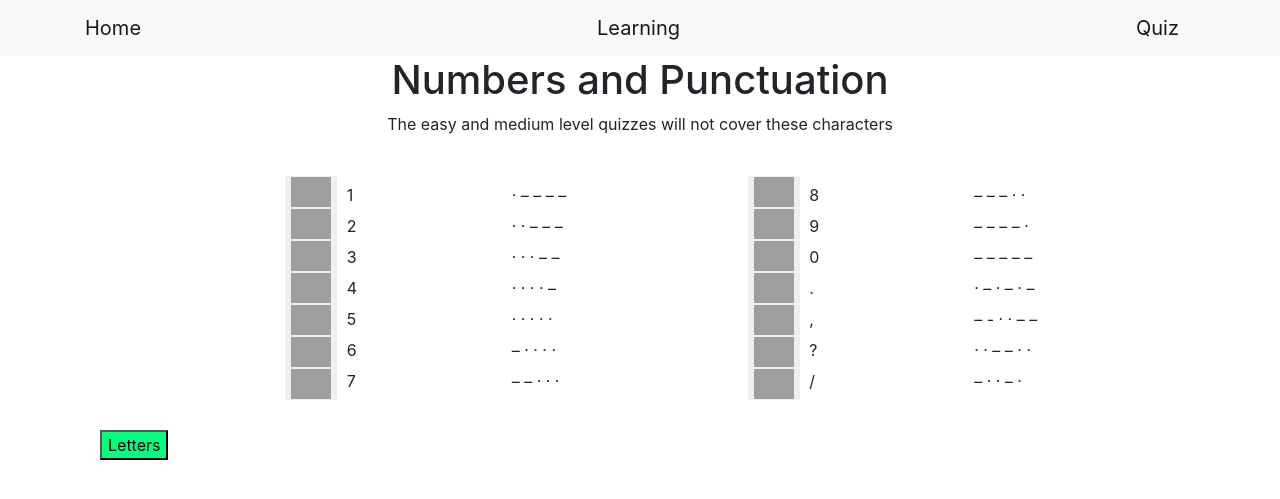
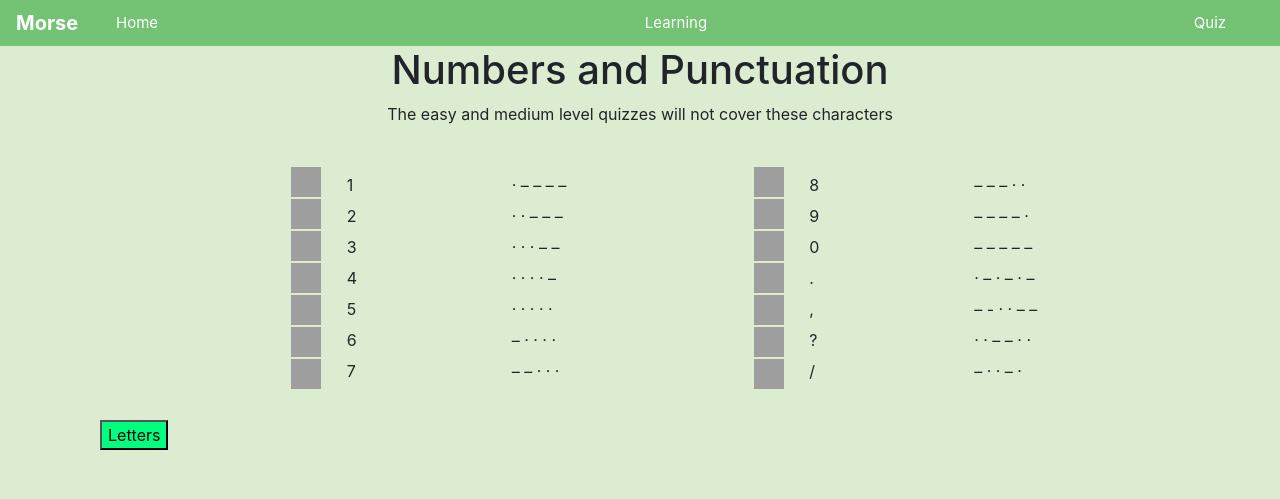
Before and after one commit to ArtesianSquid/InteractiveMorseWebApp, a Flask app: page /learn/numbers in a window 1280 px wide. Shown: the top 499 px of the page. Run offline with Flask 2, Linux system fonts and the light colour scheme; some libraries are stand-ins or nearby versions; grey boxes are pictures that could not be loaded.

Commit message:
added base + accent + gray color + changed play buttons

```diff
--- a/static/home.js
+++ b/static/home.js
@@ -1,3 +1,6 @@
+$(document).ready(function(){
+    $("img").attr("src", "https://icon-library.com/images/play-icon-png-transparent/play-icon-png-transparent-21.jpg");
+});
 function displayItems(data){
     //insert name data
     $.each(data, function(i, datum){
--- a/static/learn.js
+++ b/static/learn.js
@@ -7,6 +7,7 @@ $(document).ready(function() {
             window.location.href = "/learn/" + data["next_lesson"]
         }
     })
+    $("img").attr("src", "https://icon-library.com/images/play-icon-png-transparent/play-icon-png-transparent-21.jpg");
 })
 function play()
 {
--- a/static/main.css
+++ b/static/main.css
@@ -66,6 +66,7 @@ a, a:hover, a:focus, a:active {
 }
 .button-solid {
     border: none;
+	background-color: transparent;
 }
 button-solid:focus {
     border: none;
@@ -85,3 +86,26 @@ button-solid:focus {
 	padding-top: 7px;
 	margin-left: -20px;
 }
+body{
+	background-color: #dcecd0;
+}
+#playButton{
+	width: 30px;
+	height: 30px;
+}
+#nav-head{
+	font-weight: bold;
+	color: white;
+	font-size: 20px;
+}
+#nav-option{
+	font-size: 15px;
+	color: white;
+}
+#nav-option:hover{
+	color: gray;
+	font-weight: bold;
+}
+.navbar-custom {
+    background-color: rgb(116, 194, 116);
+}
--- a/static/numbers.js
+++ b/static/numbers.js
@@ -2,6 +2,7 @@ $(document).ready(function() {
     $("#letters").click(function() {
         window.location.href = "/learn"
     })
+    $("img").attr("src", "https://icon-library.com/images/play-icon-png-transparent/play-icon-png-transparent-21.jpg");
 })
 function play(num)
 {
--- a/static/quiz.js
+++ b/static/quiz.js
@@ -1,4 +1,2 @@
 $(document).ready(function(){
-
-
-  })
+});
--- a/templates/layout.html
+++ b/templates/layout.html
@@ -25,11 +25,12 @@
 
 <body>
 
-  <nav class="navbar navbar-expand-lg navbar-light bg-light">
+  <nav class="navbar navbar-expand-lg navbar-dark navbar-custom">
+    <span id="nav-head">Morse</span>
     <div class="container">
-      <a class="navbar-brand" href="/">Home</a>
-      <a class="navbar-brand" href="/learn">Learning</a>
-      <a class="navbar-brand" href="/quiz_home">Quiz</a>
+      <a id="nav-option" href="/">Home</a>
+      <a id="nav-option" href="/learn">Learning</a>
+      <a id="nav-option" href="/quiz_home">Quiz</a>
       <button class="navbar-toggler" type="button" data-bs-toggle="collapse" data-bs-target="#navbarNavAltMarkup"
         aria-controls="navbarNavAltMarkup" aria-expanded="false" aria-label="Toggle navigation">
         <span class="navbar-toggler-icon"></span>
--- a/templates/numbers.html
+++ b/templates/numbers.html
@@ -25,37 +25,37 @@
                 <div class="col-md-2">
                     <div>
                         <button class="button-solid" id="play1" onclick='play(1)'>
-                            <img src="https://www.pinclipart.com/picdir/middle/68-680890_audio-play-blue-button-clipart.png" width="40" height="30">
+                            <img id = "playButton">
                         </button>
                     </div>
                     <div>
                         <button class="button-solid" id="play2" onclick='play(2)'>
-                            <img src="https://www.pinclipart.com/picdir/middle/68-680890_audio-play-blue-button-clipart.png" width="40" height="30">
+                            <img id = "playButton">
                         </button>
                     </div>
                     <div>
                         <button class="button-solid" id="play3" onclick='play(3)'>
-                            <img src="https://www.pinclipart.com/picdir/middle/68-680890_audio-play-blue-button-clipart.png" width="40" height="30">
+                            <img id = "playButton">
                         </button>
                     </div>
                     <div>
                         <button class="button-solid" id="play4" onclick='play(4)'>
-                            <img src="https://www.pinclipart.com/picdir/middle/68-680890_audio-play-blue-button-clipart.png" width="40" height="30">
+                            <img id = "playButton">
                         </button>
                     </div>
                     <div>
                         <button class="button-solid" id="play5" onclick='play(5)'>
-                            <img src="https://www.pinclipart.com/picdir/middle/68-680890_audio-play-blue-button-clipart.png" width="40" height="30">
+                            <img id = "playButton">
                         </button>
                     </div>
                     <div>
                         <button class="button-solid" id="play6" onclick='play(6)'>
-                            <img src="https://www.pinclipart.com/picdir/middle/68-680890_audio-play-blue-button-clipart.png" width="40" height="30">
+                            <img id = "playButton">
                         </button>
                     </div>
                     <div>
                         <button class="button-solid" id="play7" onclick='play(7)'>
-                        <img src="https://www.pinclipart.com/picdir/middle/68-680890_audio-play-blue-button-clipart.png" width="40" height="30">
+                            <img id = "playButton">
                         </button>
                     </div>
 
@@ -87,37 +87,37 @@
                 <div class="col-md-2">
                     <div>
                         <button class="button-solid" id="play8" onclick='play(8)'>
-                            <img src="https://www.pinclipart.com/picdir/middle/68-680890_audio-play-blue-button-clipart.png" width="40" height="30">
+                            <img id = "playButton">
                         </button>
                     </div>
                     <div>
                         <button class="button-solid" id="play9" onclick='play(9)'>
-                            <img src="https://www.pinclipart.com/picdir/middle/68-680890_audio-play-blue-button-clipart.png" width="40" height="30">
+                            <img id = "playButton">
                         </button>
                     </div>
                     <div>
                         <button class="button-solid" id="play10" onclick='play(10)'>
-                            <img src="https://www.pinclipart.com/picdir/middle/68-680890_audio-play-blue-button-clipart.png" width="40" height="30">
+                            <img id = "playButton">
                         </button>
                     </div>
                     <div>
                         <button class="button-solid" id="play11" onclick='play(11)'>
-                            <img src="https://www.pinclipart.com/picdir/middle/68-680890_audio-play-blue-button-clipart.png" width="40" height="30">
+                            <img id = "playButton">
                         </button>
                     </div>
                     <div>
                         <button class="button-solid" id="play12" onclick='play(12)'>
-                            <img src="https://www.pinclipart.com/picdir/middle/68-680890_audio-play-blue-button-clipart.png" width="40" height="30">
+                            <img id = "playButton">
                         </button>
                     </div>
                     <div>
                         <button class="button-solid" id="play13" onclick='play(13)'>
-                            <img src="https://www.pinclipart.com/picdir/middle/68-680890_audio-play-blue-button-clipart.png" width="40" height="30">
+                            <img id = "playButton">
                         </button>
                     </div>
                     <div>
                         <button class="button-solid" id="play14" onclick='play(14)'>
-                            <img src="https://www.pinclipart.com/picdir/middle/68-680890_audio-play-blue-button-clipart.png" width="40" height="30">
+                            <img id = "playButton">
                         </button>
                     </div>
                 </div>
--- a/templates/quiz.html
+++ b/templates/quiz.html
@@ -58,13 +58,13 @@
         */
         if (question.question_type == "morse_english") {
             instructions.append("Please listen to the following word in morse and type in the correct english translation")
-            let play = $('<img src="https://www.pinclipart.com/picdir/middle/68-680890_audio-play-blue-button-clipart.png" width="40" height="30" onclick=play()>')
+            let play = $('<img src="https://icon-library.com/images/play-icon-png-transparent/play-icon-png-transparent-21.jpg" width="30" height="30" onclick=play()>')
                 $("#variable").prepend(play)
             $("#Audio").prepend("Audio: {{question.transcription}}")
         }
         if (question.question_type == "sound_morse") {
             instructions.append("Please listen to the following morse code and type in the correct morse translation. The morse may be of letters you have not learned yet. Please use periods and dashes with no spaces between them for individual letters. Place one space between each letter")
-            let play = $('<img src="https://www.pinclipart.com/picdir/middle/68-680890_audio-play-blue-button-clipart.png" width="40" height="30" onclick=play()>')
+            let play = $('<img src="https://icon-library.com/images/play-icon-png-transparent/play-icon-png-transparent-21.jpg" width="30" height="30" onclick=play()>')
                 $("#variable").prepend(play)
         }
         if (question.question_type == "english_morse") {
```
Also changed, not shown: templates/home.html (+5 -5 lines), templates/learn.html (+4 -4 lines).
